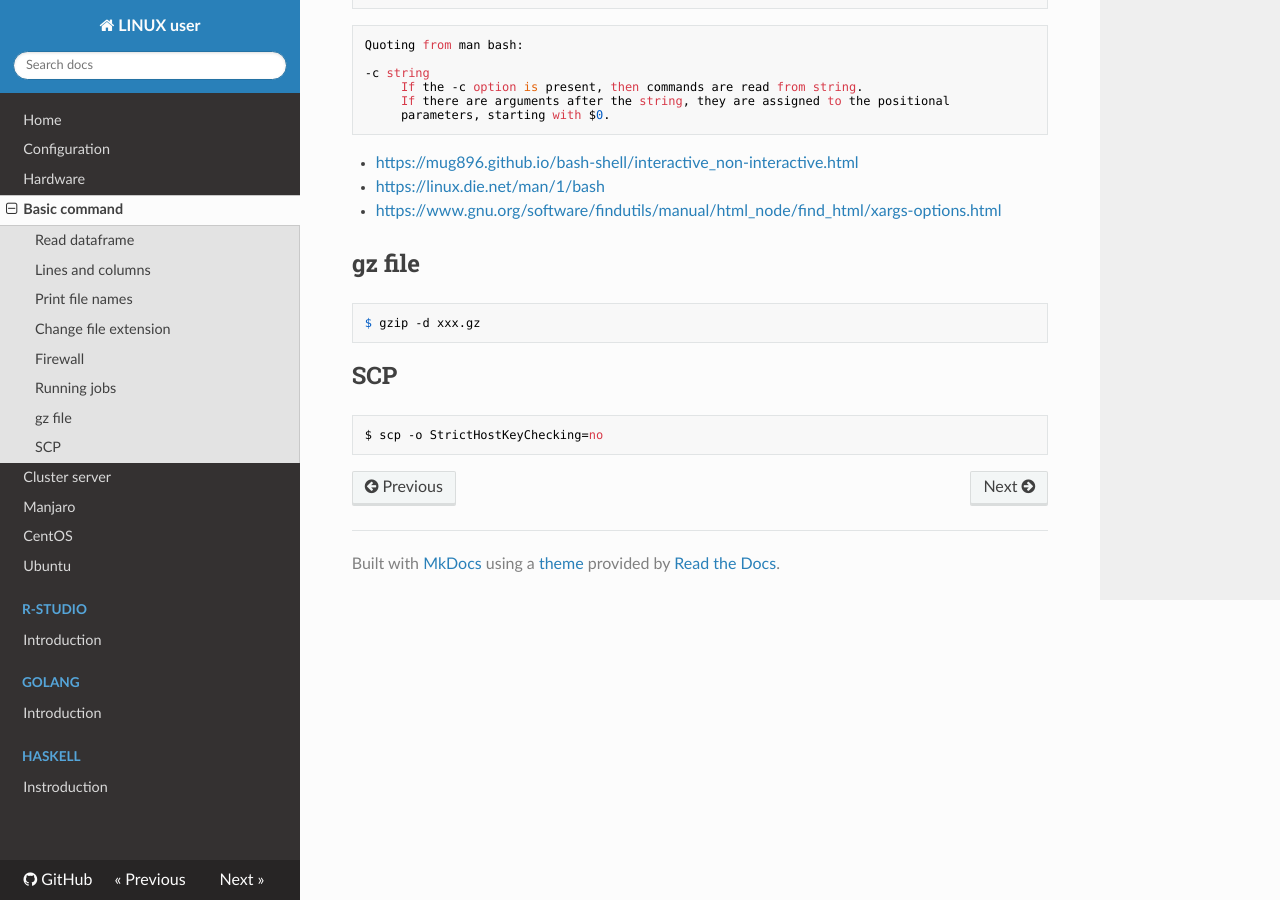
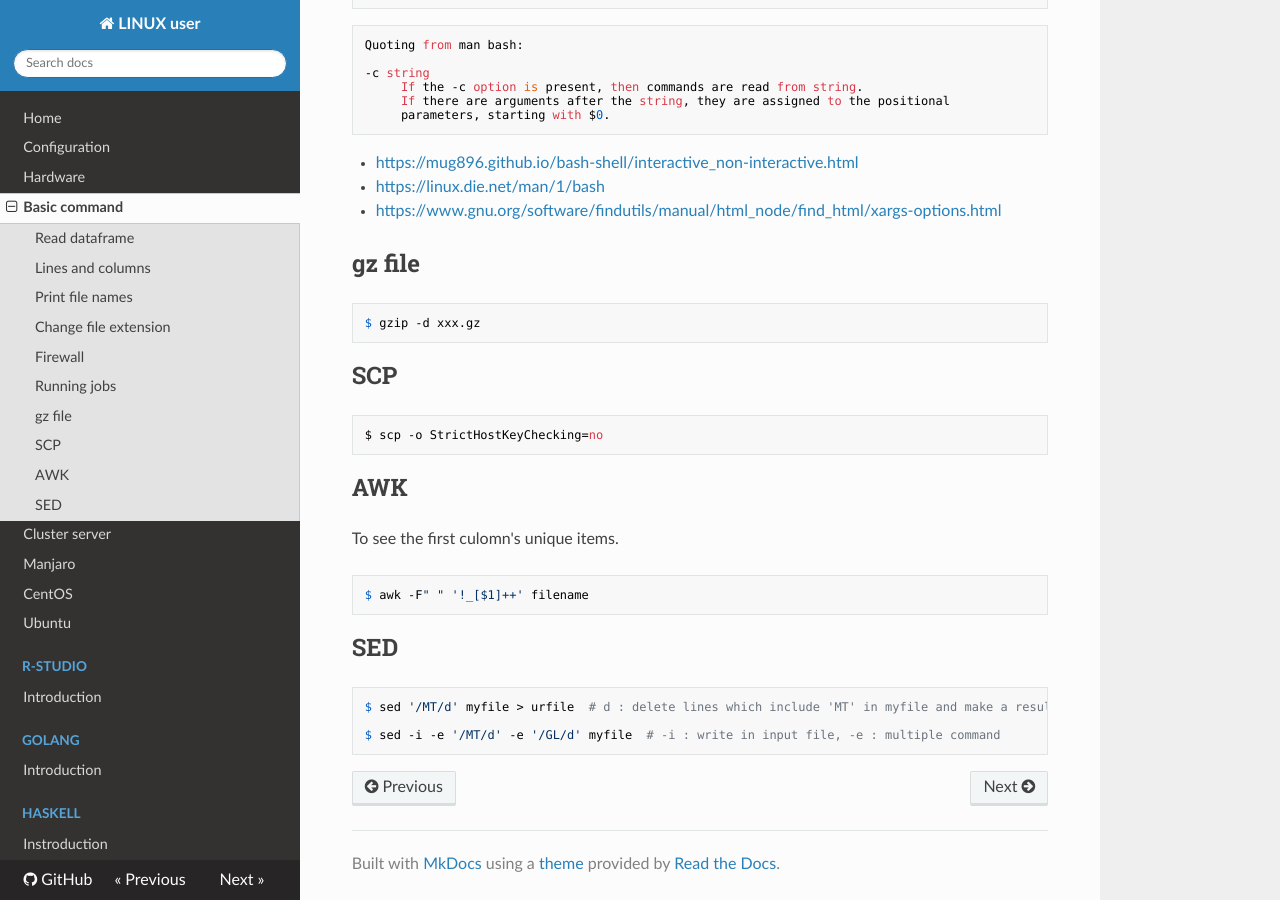
Before and after one commit to WonyoungCho/LINUX, an MkDocs documentation site: the page built from docs/basic_comm.md, in a window 1280 px wide and 900 px high, scrolled down 1350 px. Built offline with MkDocs 1.6.1, drawn with Linux system fonts in a browser that asks for light colours; nearby versions of some CDN libraries; old or Windows-style settings are respelled for this version of MkDocs.

Commit message:
Update basic_comm.md

````diff
--- a/docs/basic_comm.md
+++ b/docs/basic_comm.md
@@ -78,3 +78,16 @@ $ gzip -d xxx.gz
 ```
 $ scp -o StrictHostKeyChecking=no
 ```
+
+## AWK
+To see the first culomn's unique items.
+```
+$ awk -F" " '!_[$1]++' filename
+```
+
+## SED
+```
+$ sed '/MT/d' myfile > urfile  # d : delete lines which include 'MT' in myfile and make a result to urfile.
+
+$ sed -i -e '/MT/d' -e '/GL/d' myfile  # -i : write in input file, -e : multiple command
+```
````
